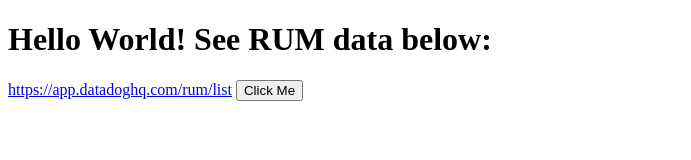
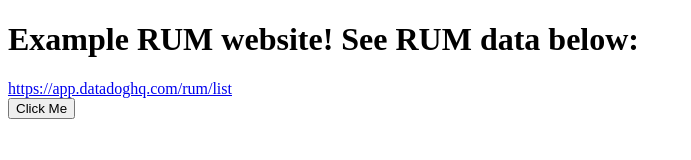
Before and after one commit to npezzotti/RUM-Example, a plain HTML site: page index.html in a window 1280 px wide. Shown: the whole page, without its empty margins (0-691 px from the left). Drawn offline with Linux system fonts and the light colour scheme.

Commit message:
added break

```diff
--- a/index.html
+++ b/index.html
@@ -13,8 +13,9 @@
     </script>
 </head>
 <body>
-    <h1>Hello World! See RUM data below:</h1>
+    <h1>Example RUM website! See RUM data below:</h1>
     <a href="https://app.datadoghq.com/rum/list">https://app.datadoghq.com/rum/list</a>
+    <br>
     <button id="counter">Click Me</button>
     <script>
         const counter = document.getElementById("counter");
```
